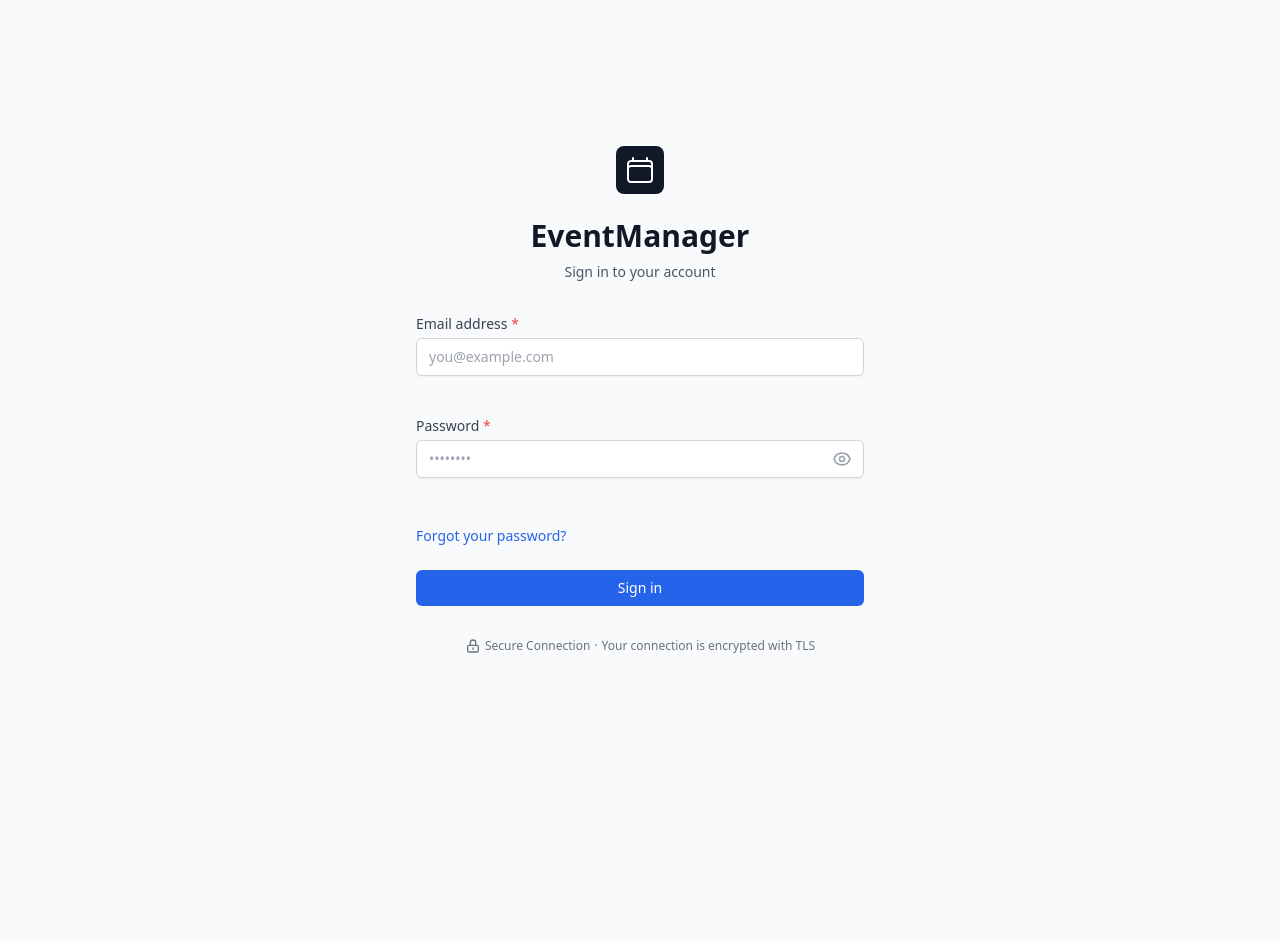
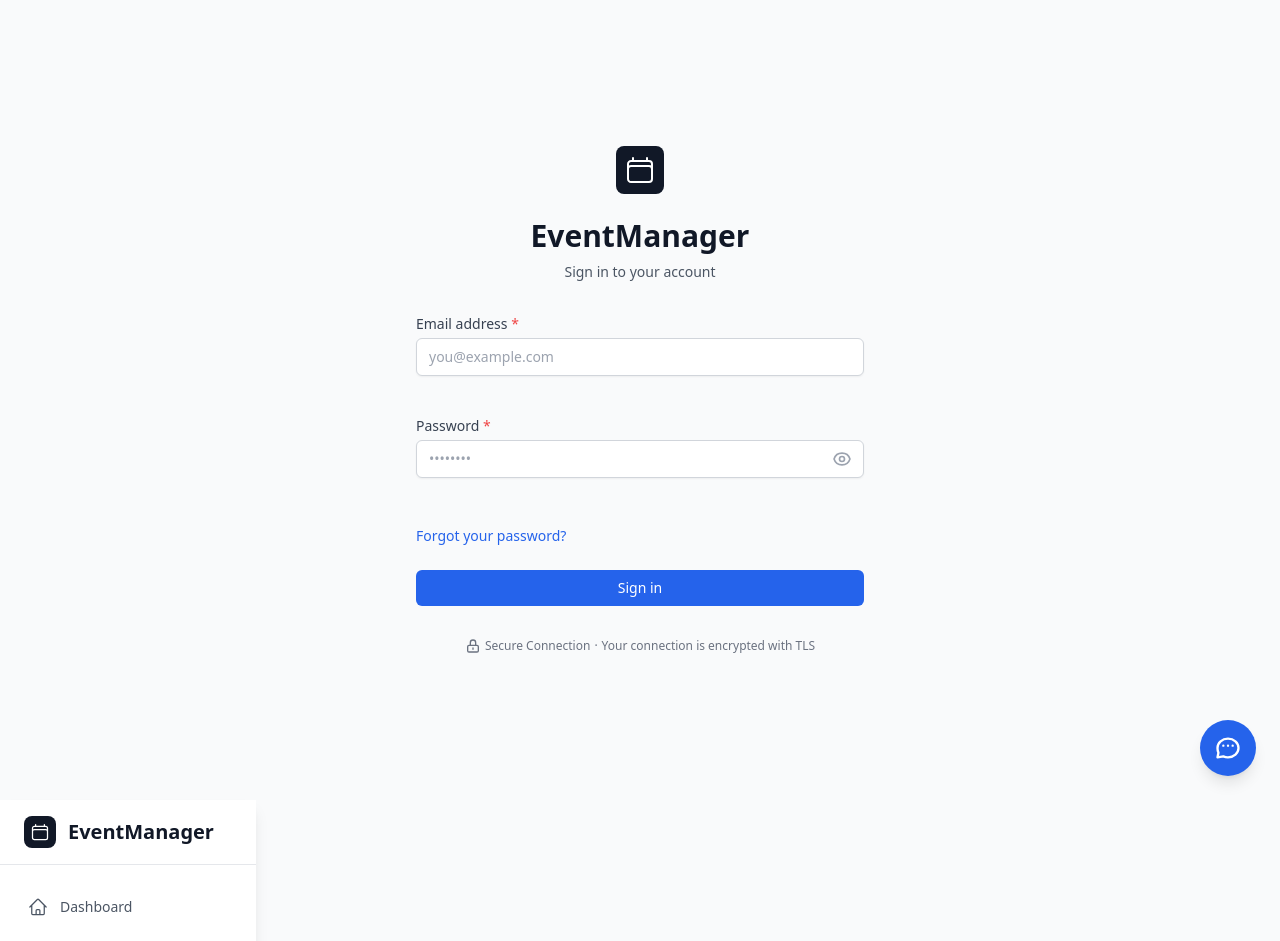
Before and after one commit to qlaxd/event-manager, a Vue app in the folder frontend/: page /login in a window 1280 px wide. Shown: the top 941 px of the page. Before the commit the page ends 800 px from the top, so only its background shows below. Built offline with nearby package versions, Linux system fonts and the light colour scheme; no server answers; the HTML template or start-up script is replaced by a standard one.

Commit message:
Add ChatWidget and TheSidebar components to App.vue
- Integrated ChatWidget and TheSidebar into the main application layout.
- Updated App.vue to include new UI components for improved user interaction and navigation.

```diff
--- a/frontend/src/App.vue
+++ b/frontend/src/App.vue
@@ -1,10 +1,14 @@
 <script setup lang="ts">
 import { RouterView } from 'vue-router'
+import ChatWidget from '@/components/ui/ChatWidget.vue'
+import TheSidebar from '@/components/ui/TheSidebar.vue'
 </script>
 
 <template>
   <div id="app" class="min-h-screen bg-gray-50">
     <RouterView/>
+    <ChatWidget />
+    <TheSidebar />
   </div>
 </template>
 
```
